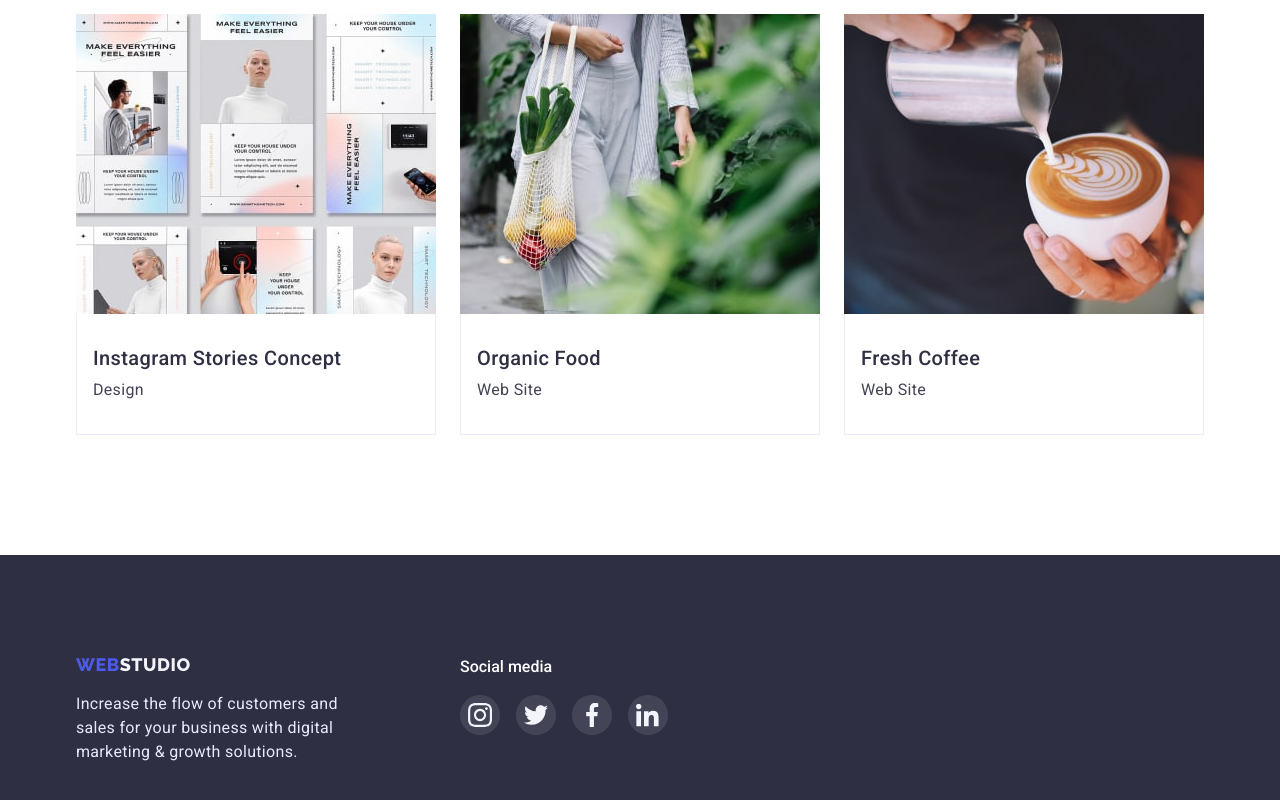
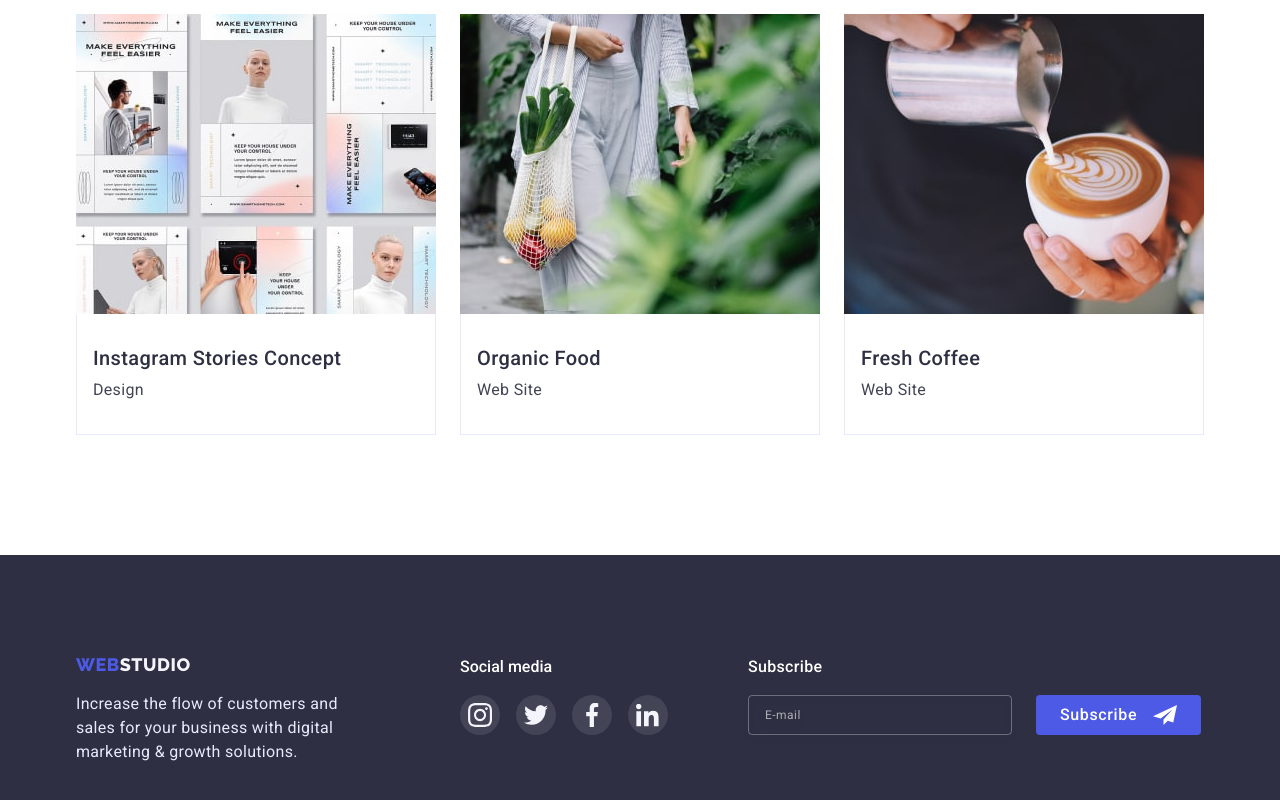
Before and after one commit to Resha228/goit-markup-hw-06, a plain HTML site: page portfolio.html in a window 1280 px wide. Shown: the part 1215-2015 px from the top of the page. Drawn offline with nearby package versions, Linux system fonts and the light colour scheme.

Commit message:
happy-end-06

```diff
--- a/css/style.css
+++ b/css/style.css
@@ -537,6 +537,7 @@ header {
   padding-left: 16px;
   padding-top: 8px;
   padding-bottom: 8px;
+  color: #ffffff;
 }
 .input-subs::placeholder {
   font-weight: 400;
--- a/portfolio.html
+++ b/portfolio.html
@@ -21,7 +21,7 @@
     />
   </head>
   <body>
-    <!-- Header -->
+    <!-------------------------------- Header ------------------------>
     <header class="header">
       <div class="container">
         <nav class="header-navigation">
@@ -79,7 +79,7 @@
               <button class="choise-btn">Marketing</button>
             </li>
           </ul>
-          <!-- Photo -->
+          <!---------------------------- Photo ------------------------->
           <ul class="choise-list-photo">
             <li class="choise-item-photo">
               <a class="choise-link" href="">
@@ -274,7 +274,7 @@
         </div>
       </section>
     </main>
-    <!-- Footer -->
+    <!---------------------------------- Footer------------------------->
     <footer class="footer">
       <div class="container flex">
         <div class="footer-container">
@@ -322,6 +322,31 @@
             </li>
           </ul>
         </div>
+        <!--------------------- Subcribe -------------------------->
+        <div class="subscribe">
+          <h3 class="subs-title">Subscribe</h3>
+          <div class="form-subscribe">
+            <form class="subs-form">
+              <label class="subs-label">
+                <input
+                  type="text"
+                  class="input-subs"
+                  placeholder="E-mail"
+                  name="email"
+                  required
+                />
+              </label>
+              <button type="submit" class="subs-btn">
+                Subscribe
+                <span>
+                  <svg class="subs-icon" width="24" height="24">
+                    <use href="./images/icons.svg.svg#icon-frame"></use>
+                  </svg>
+                </span>
+              </button>
+            </form>
+          </div>
+        </div>
       </div>
     </footer>
   </body>
```
